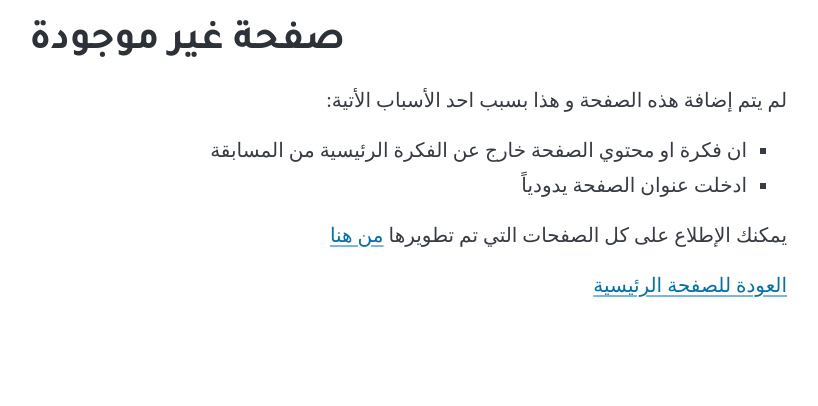
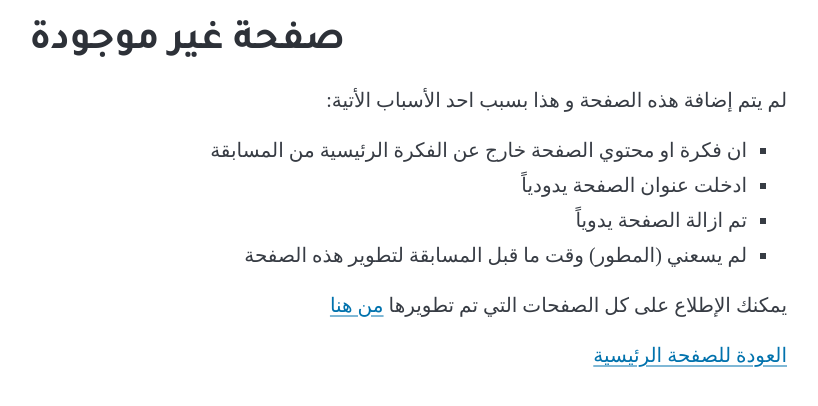
Before and after one commit to omar-hossam/noqta-platform, a Flask app: template templates/404.html in a window 1280 px wide. Shown: the top 406 px of the page, without its empty margins (453-1271 px from the left). Run offline with Flask 3, Linux system fonts and the light colour scheme; the template is opened without the code that fills it, so the values that code supplies are empty; some web fonts are replaced.

Commit message:
feat: add more options in error 404

```diff
--- a/templates/404.html
+++ b/templates/404.html
@@ -8,6 +8,8 @@
   <ul>
     <li>ان فكرة او محتوي الصفحة خارج عن الفكرة الرئيسية من المسابقة</li>
     <li>ادخلت عنوان الصفحة يدودياً</li>
+    <li>تم ازالة الصفحة يدوياً</li>
+    <li>لم يسعني (المطور) وقت ما قبل المسابقة لتطوير هذه الصفحة</li>
   </ul>
 
   <p>يمكنك الإطلاع على كل الصفحات التي تم تطويرها <a href="/website/pages">من هنا</a></p>
```
